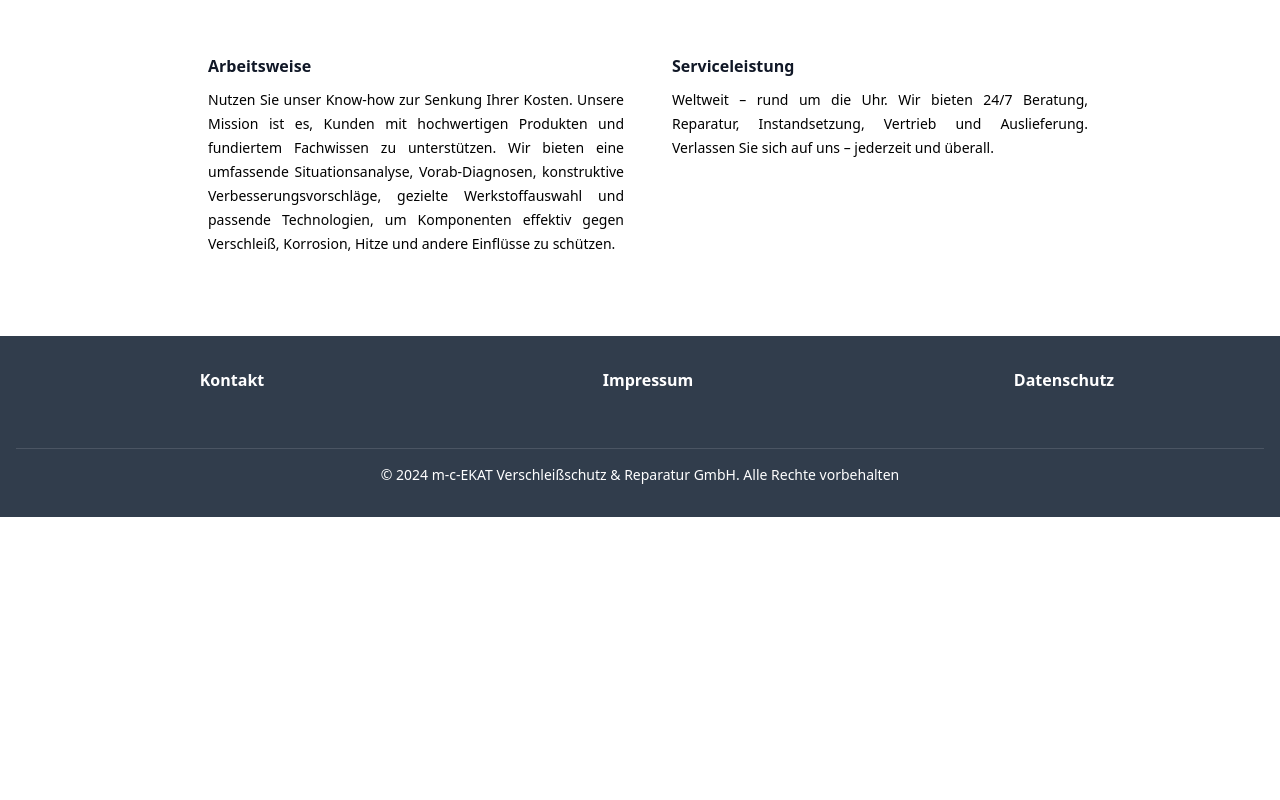
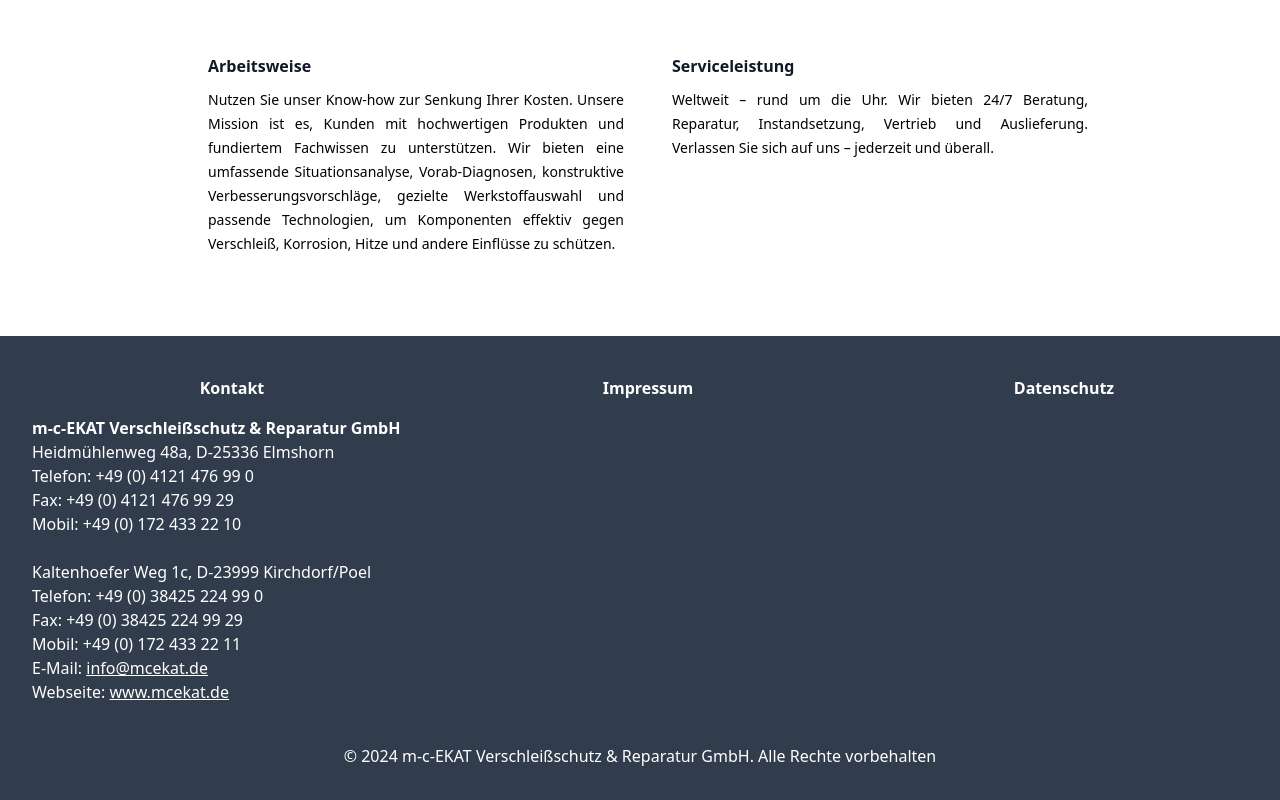
Before and after one commit to locojet/mc-ekat-projekt, a Vue app: page / in a window 1280 px wide. Shown: the part 4360-5160 px from the top of the page. Before the commit the page ends 4877 px from the top, so only its background shows below. Built offline with nearby package versions, Linux system fonts and the light colour scheme.

Commit message:
Automatisiertes Update

```diff
--- a/src/components/Footer.vue
+++ b/src/components/Footer.vue
@@ -3,7 +3,7 @@
     <div class="max-w-7xl mx-auto flex flex-col md:flex-row justify-around text-start">
 
       <!-- Kontakt -->
-      <div id="kontakt" class="mb-6 pl-4 w-full md:w-1/3">
+      <div id="sec-4" class="mb-6 pl-4 w-full md:w-1/3">
         <button @click="toggleSection('kontakt')" class="font-bold w-full text-left md:text-center">
           {{ $t('footer.kontakt.title') }}
         </button>
@@ -22,39 +22,40 @@
               {{ $t('footer.kontakt.mobile2') }}
             </p>
 
-            <p class="mt-4">
+            <p>
               {{ $t('footer.kontakt.email') }}:
-              <a href="mailto:info@mcekat.de" class="underline hover:text-gray-300">info@mcekat.de</a><br>
+              <a href="mailto:info@mcekat.de" class="underline">info@mcekat.de</a><br>
               {{ $t('footer.kontakt.web') }}:
-              <a href="https://www.mcekat.de" target="_blank" rel="noopener noreferrer" class="underline hover:text-gray-300">www.mcekat.de</a>
+              <a href="http://www.mcekat.de" target="_blank" rel="noopener noreferrer" class="underline">www.mcekat.de</a>
             </p>
           </div>
         </transition>
       </div>
 
       <!-- Impressum -->
-      <div id="impressum" class="mb-6 pl-4 w-full md:w-1/3">
+      <div class="mb-6 pl-4 w-full md:w-1/3">
         <button @click="toggleSection('impressum')" class="font-bold w-full text-left md:text-center">
           {{ $t('footer.impressum.title') }}
         </button>
         <transition name="fade">
-          <div v-if="activeSection === 'impressum'" class="mt-2 prose text-white prose-a:text-white prose-a:underline" v-html="$t('footer.impressum.content')"></div>
+          <div v-if="activeSection === 'impressum'" class="mt-2" v-html="$t('footer.impressum.content')"></div>
         </transition>
       </div>
 
       <!-- Datenschutz -->
-      <div id="datenschutz" class="mb-6 pl-4 w-full md:w-1/3">
+      <div class="mb-6 pl-4 w-full md:w-1/3">
         <button @click="toggleSection('datenschutz')" class="font-bold w-full text-left md:text-center">
           {{ $t('footer.datenschutz.title') }}
         </button>
         <transition name="fade">
-          <div v-if="activeSection === 'datenschutz'" class="mt-2 prose text-white prose-a:text-white prose-a:underline" v-html="$t('footer.datenschutz.privacyPolicy')"></div>
+          <div v-if="activeSection === 'datenschutz'" class="mt-2" v-html="$t('footer.datenschutz.privacyPolicy')"></div>
         </transition>
       </div>
+
     </div>
 
-    <div class="mt-8 pt-4 border-t border-gray-600">
-      <p class="text-center text-sm">
+    <div class="mt-4">
+      <p class="text-center">
         © {{ new Date().getFullYear() }} m-c-EKAT Verschleißschutz & Reparatur GmbH. {{ $t('footer.rights_reserved') }}
       </p>
     </div>
@@ -63,61 +64,90 @@
 
 <script>
 export default {
-  name: 'AppFooter',
+  name: 'FooterComponent',
   data() {
     return {
-      activeSection: null
-    }
+      activeSection: null,
+      observer: null
+    };
   },
   methods: {
     toggleSection(section) {
-      if (this.activeSection === section) {
-        this.activeSection = null
-        if (window.location.hash === `#${section}`) {
-          history.replaceState(null, null, ' ')
+      this.activeSection = this.activeSection === section ? null : section;
+    },
+    handleIntersection(entries) {
+      entries.forEach(entry => {
+        if (entry.isIntersecting && entry.target.id === 'sec-4') {
+          this.activeSection = 'kontakt';
         }
-      } else {
-        this.activeSection = section
-        window.location.hash = section
-      }
+      });
     },
-    checkHash() {
-      const hash = window.location.hash.substring(1)
-      if (['kontakt', 'impressum', 'datenschutz'].includes(hash)) {
-        this.activeSection = hash
+    setupObserver() {
+      const options = {
+        root: null,
+        rootMargin: '0px',
+        threshold: 0.1
+      };
+
+      this.observer = new IntersectionObserver(this.handleIntersection, options);
+      const target = document.getElementById('sec-4');
+      if (target) {
+        this.observer.observe(target);
       }
     }
   },
   mounted() {
-    this.checkHash()
-    window.addEventListener('hashchange', this.checkHash)
+    // Comprobar hash al cargar
+    if (window.location.hash === '#sec-4') {
+      this.activeSection = 'kontakt';
+    }
+
+    // Configurar IntersectionObserver
+    this.setupObserver();
+
+    // Escuchar cambios de hash
+    window.addEventListener('hashchange', () => {
+      if (window.location.hash === '#sec-4') {
+        this.activeSection = 'kontakt';
+      }
+    });
   },
   beforeDestroy() {
-    window.removeEventListener('hashchange', this.checkHash)
+    if (this.observer) {
+      this.observer.disconnect();
+    }
+    window.removeEventListener('hashchange', this.handleHashChange);
   }
-}
+};
 </script>
 
 <style scoped>
-.fade-enter-active,
-.fade-leave-active {
-  transition: opacity 0.3s ease;
+footer button {
+  background: none;
+  border: none;
+  color: white;
+  cursor: pointer;
+  padding: 0.5rem;
+  text-align: left;
 }
-.fade-enter-from,
-.fade-leave-to {
+footer button:hover {
+  color: #a0aec0;
+}
+.fade-enter-active, .fade-leave-active {
+  transition: opacity 0.5s;
+}
+.fade-enter, .fade-leave-to {
   opacity: 0;
 }
-
-button {
-  transition: color 0.2s ease;
-  outline: none;
+a {
+  color: #ffffff;
 }
-button:hover {
-  color: #cbd5e0;
+a.underline:hover {
+  text-decoration: underline;
 }
-
-.prose a:hover {
-  color: #cbd5e0;
-  text-decoration-thickness: 2px;
+@media (min-width: 768px) {
+  footer button {
+    text-align: center;
+  }
 }
 </style>
```
